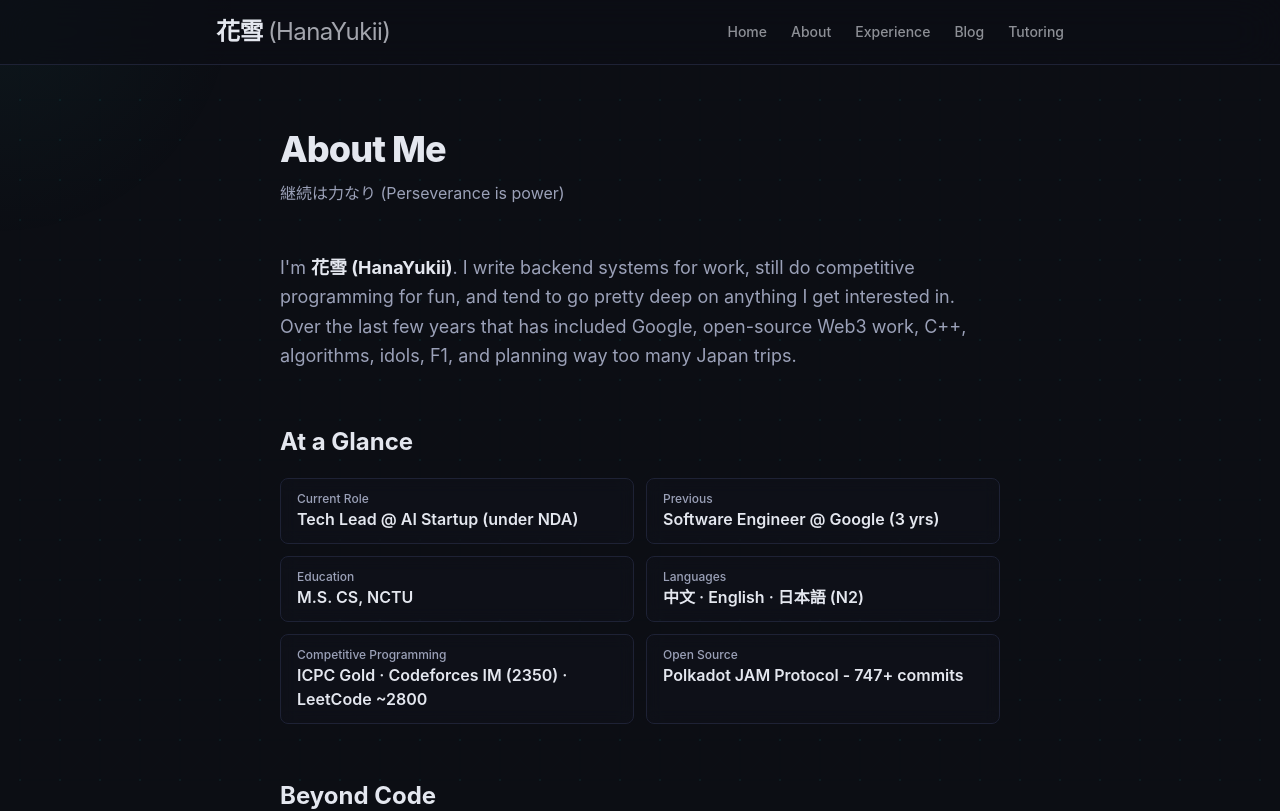
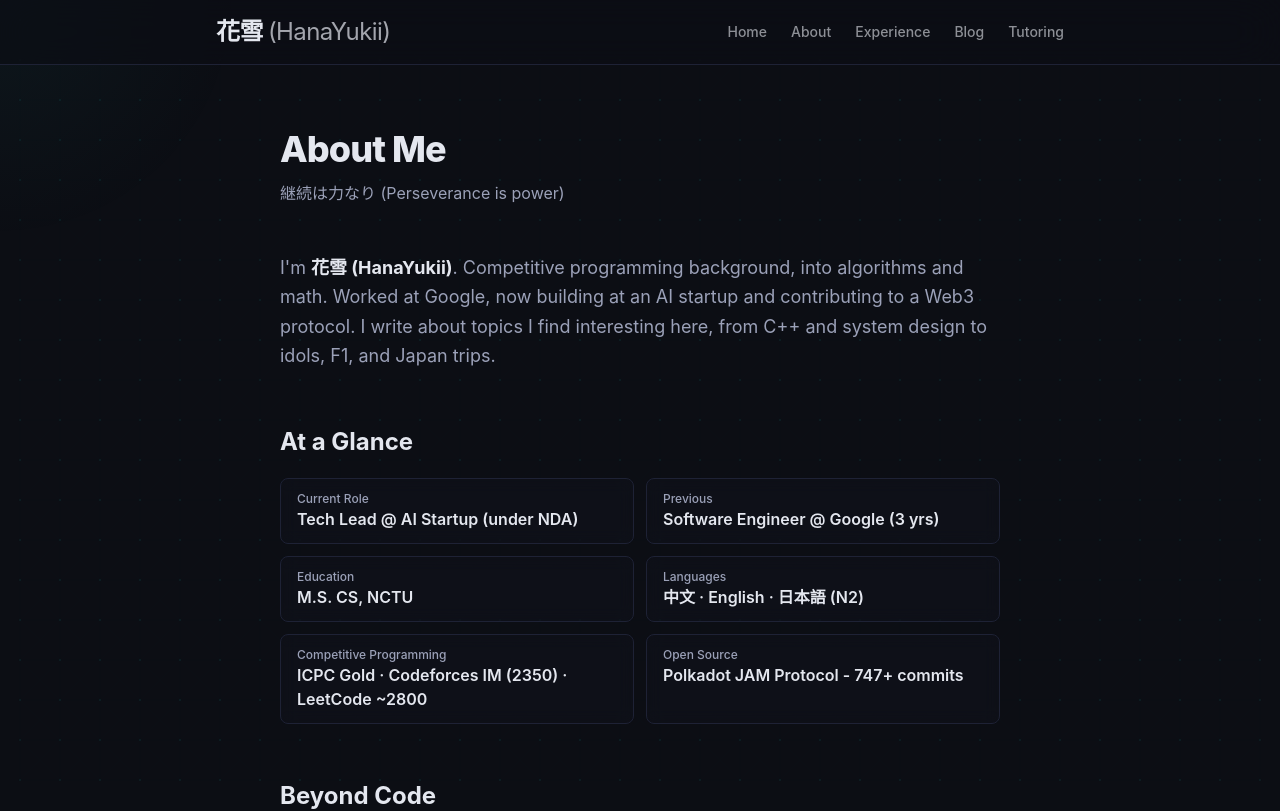
Before and after one commit to HanaYukii/hanayukii-site, a Next.js app: page /about in a window 1280 px wide. Shown: the top 811 px of the page. Built offline with nearby package versions, Linux system fonts and the light colour scheme.

Commit message:
rewrite about intro: lead with competitive/math background, add work context

```diff
--- a/src/app/about/page.tsx
+++ b/src/app/about/page.tsx
@@ -18,11 +18,11 @@ export default function About() {
         <section className="mb-14">
           <p className="text-lg leading-relaxed text-text-muted">
             I&apos;m{" "}
-            <strong className="text-text">花雪 (HanaYukii)</strong>. I write
-            backend systems for work, still do competitive programming for fun,
-            and tend to go pretty deep on anything I get interested in. Over
-            the last few years that has included Google, open-source Web3 work,
-            C++, algorithms, idols, F1, and planning way too many Japan trips.
+            <strong className="text-text">花雪 (HanaYukii)</strong>.
+            Competitive programming background, into algorithms and math.
+            Worked at Google, now building at an AI startup and contributing to a Web3 protocol.
+            I write about topics I find interesting here, from C++ and system design
+            to idols, F1, and Japan trips.
           </p>
         </section>
       </FadeIn>
```
